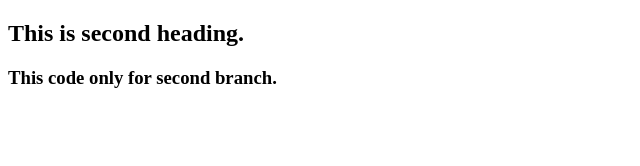
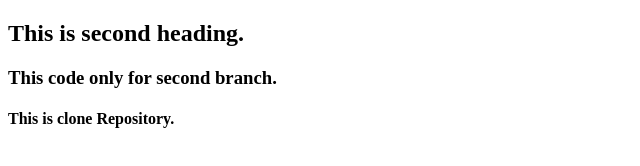
Before and after one commit to samemajoya/Github-Tuitorial, a plain HTML site: page index.html in a window 1280 px wide. Shown: the whole page, without its empty margins (0-640 px from the left). Drawn offline with Linux system fonts and the light colour scheme.

Commit message:
This is clone Repository.
This is clone Repository.

```diff
--- a/index.html
+++ b/index.html
@@ -11,5 +11,6 @@
     <h2>This is second heading.</h2>
 
     <h3>This code only for second branch.</h3>
+    <h4>This is clone Repository.</h4>
 </body>
 </html>
```
